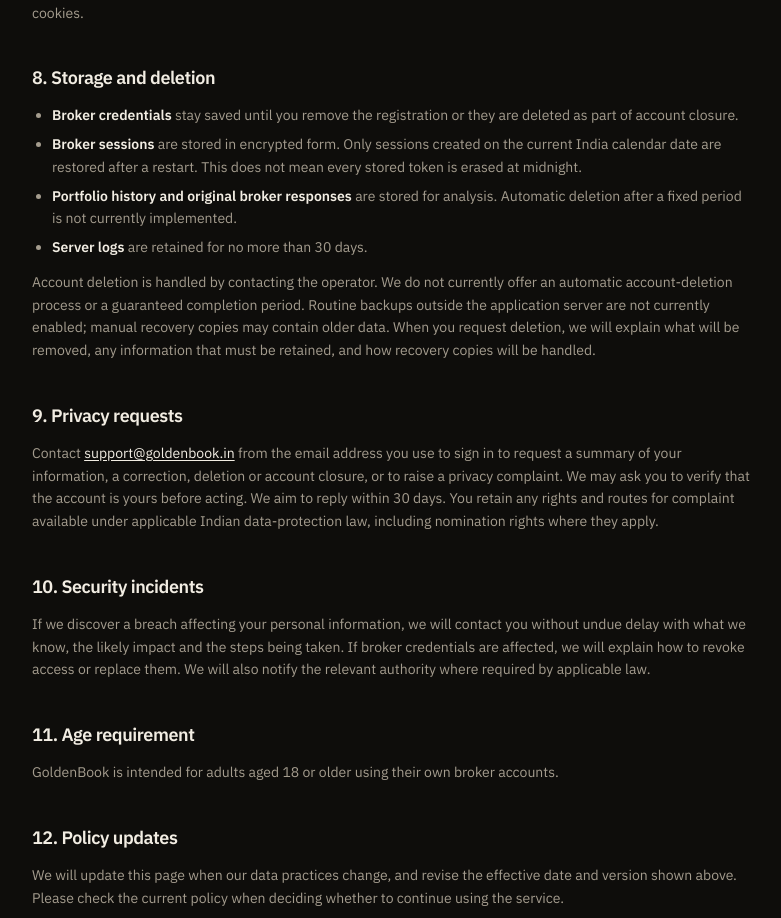
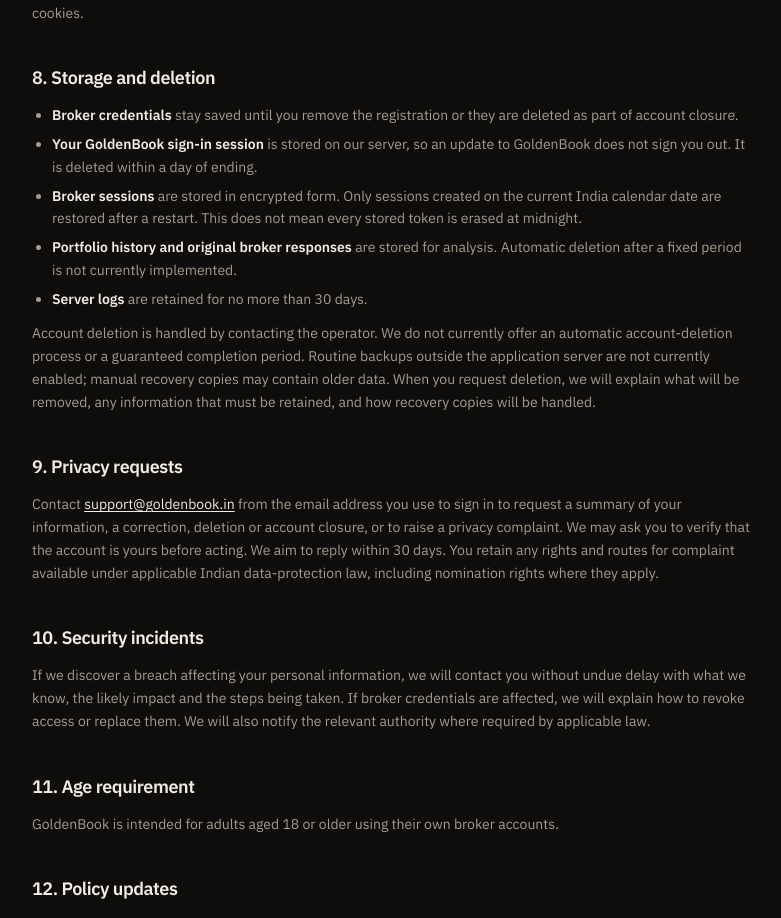
Before and after one commit to bnmnikhil/MoneyPlantFrontend, a React (Vite) app: page /privacy in a window 1280 px wide. Shown: the part 2163-3081 px from the top of the page, without its empty margins (248-1029 px from the left). Built offline with nearby package versions, Linux system fonts and the light colour scheme.

Commit message:
Privacy: the sign-in session is stored on the server
Sessions now live in Postgres so a deploy does not sign anyone out; say so,
and how long the record lasts.

Co-Authored-By: Claude Opus 5.5 <noreply@anthropic.com>
Claude-Session: https://claude.ai/code/session_01T5tKKajGFPhLmrN6b5L4mK

```diff
--- a/src/pages/PrivacyPage.tsx
+++ b/src/pages/PrivacyPage.tsx
@@ -155,6 +155,10 @@ const sections: LegalSection[] = [
             they are deleted as part of account closure.
           </li>
           <li>
+            <strong>Your GoldenBook sign-in session</strong> is stored on our server, so an update
+            to GoldenBook does not sign you out. It is deleted within a day of ending.
+          </li>
+          <li>
             <strong>Broker sessions</strong> are stored in encrypted form. Only sessions created
             on the current India calendar date are restored after a restart. This does not mean
             every stored token is erased at midnight.
```
